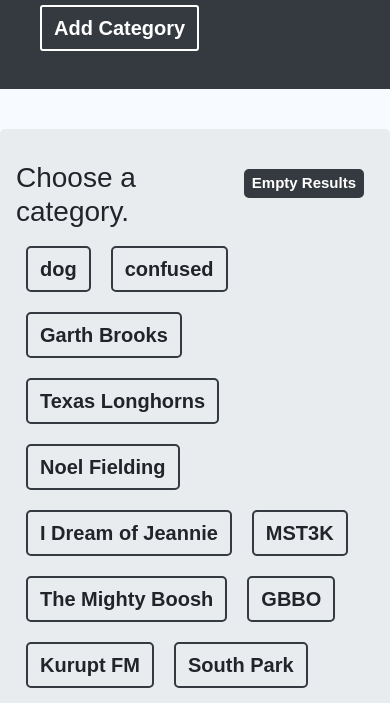
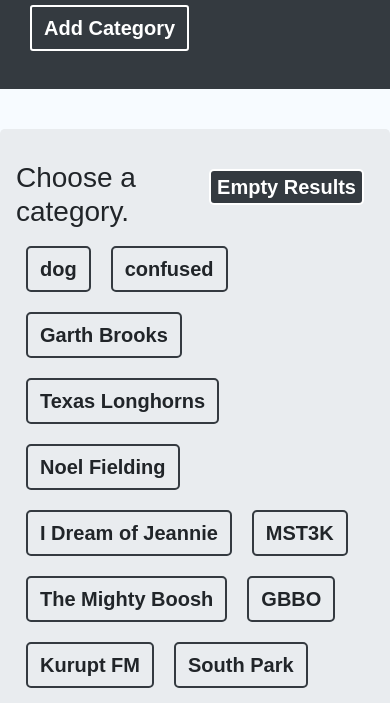
Before and after one commit to ashleyallphin/GifTastic, a plain HTML site: page index.html in a window 390 px wide. Shown: the part 141-844 px from the top of the page. Drawn offline with nearby package versions, Linux system fonts and the light colour scheme; files that its build step writes are made by us from their sources; a web font is replaced by a local one.

Commit message:
lining up add category button on mobile

```diff
--- a/assets/css/style.css
+++ b/assets/css/style.css
@@ -83,10 +83,11 @@ body {
 
 .empty-button {
     margin: 10px;
-    border: 2px solid #343A40;
+    border: 2px solid white;
     border-radius: 5px;
-    font-size: 15px;
+    font-size: 20px;
     font-weight: bold;
+
 }
 
 
@@ -103,3 +104,13 @@ body {
 .choose-category {
     flex: 1;
 }
+
+@media only screen and (max-width: 640px) {
+    #submit-button {
+        color: white;
+        border: 2px solid white;
+        border-radius: 3px;
+        margin-left: 0;
+        margin-top:20px;
+    }
+}
```
